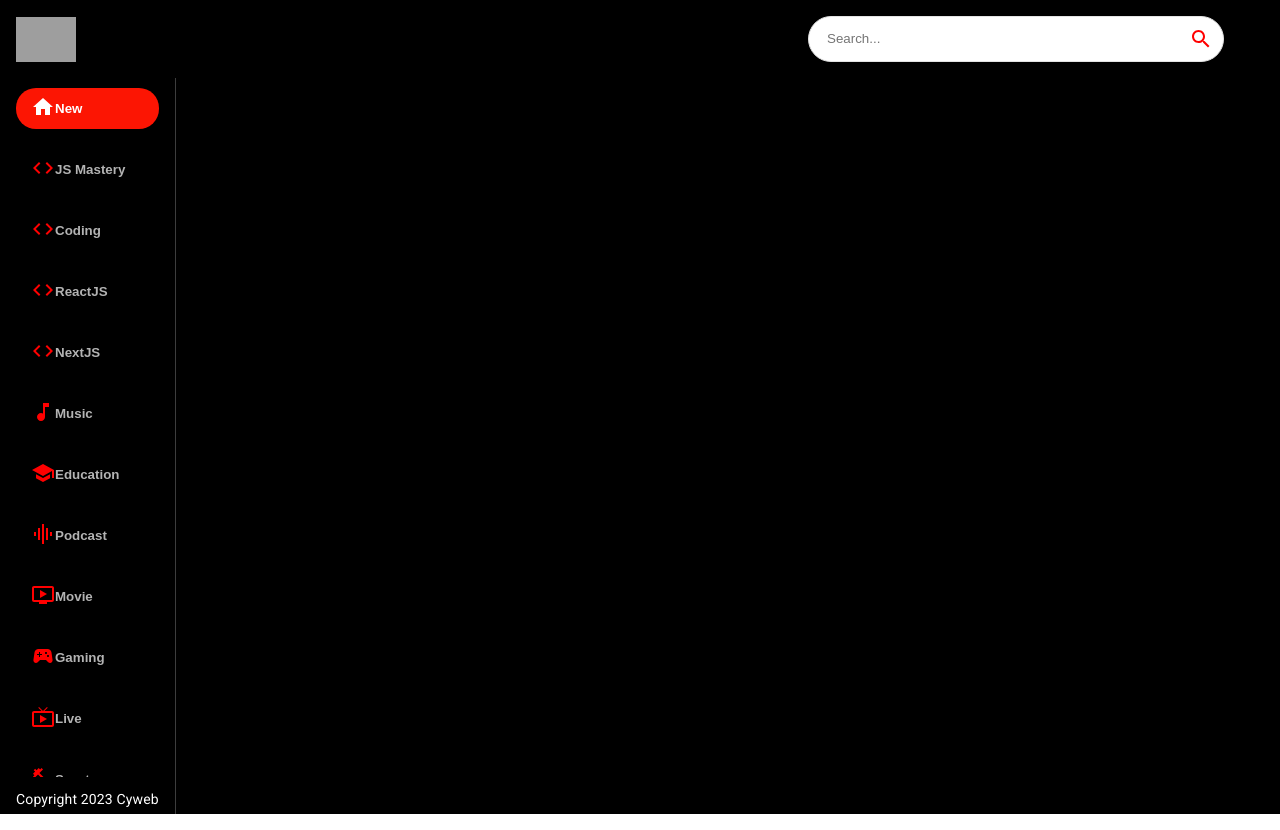
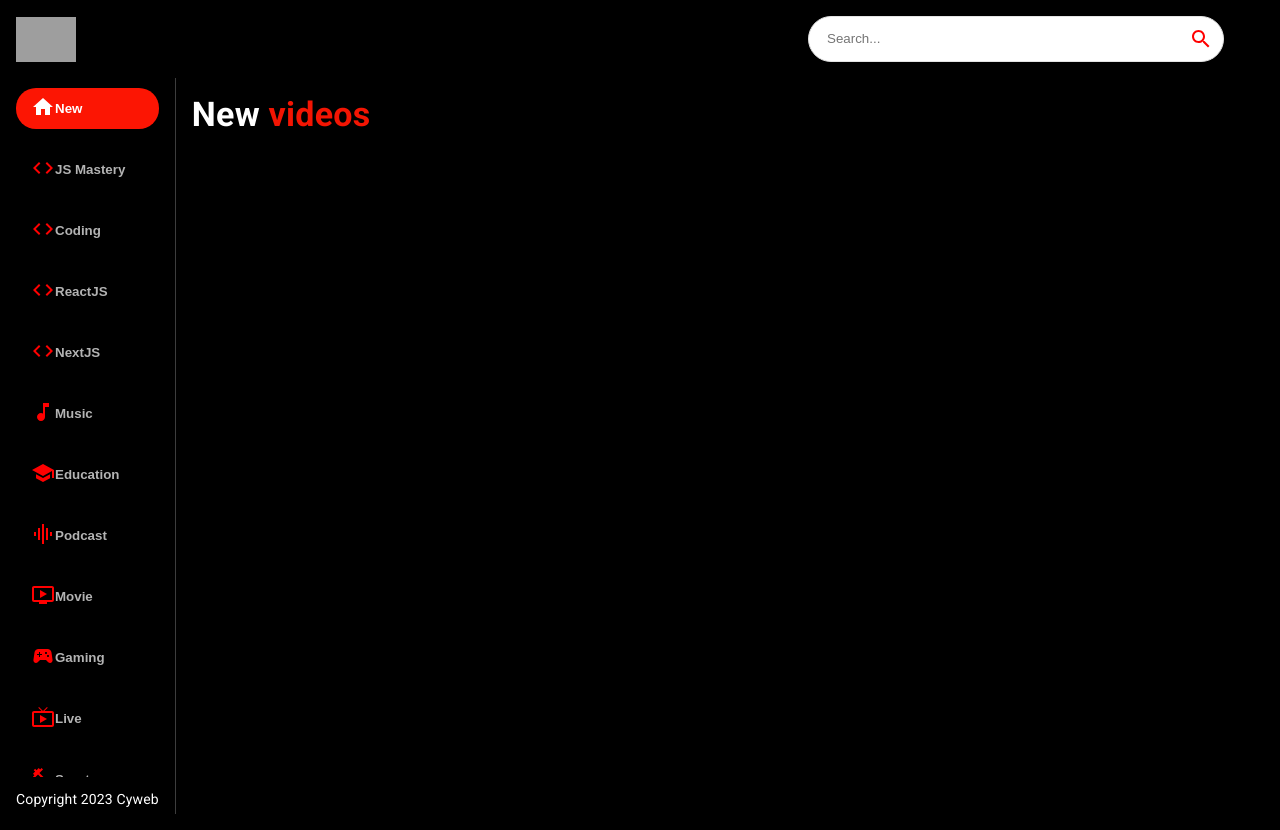
Before and after one commit to youu9/youtube_clone, a React (Create React App) app: page / in a window 1280 px wide. Built offline with nearby package versions, Linux system fonts and the light colour scheme; grey boxes are pictures that could not be loaded.

Commit message:
create videos component

```diff
--- a/src/components/Feed.jsx
+++ b/src/components/Feed.jsx
@@ -1,7 +1,6 @@
 import { useState, useEffect } from 'react'
-import { Box, Stack, typography } from '@mui/system'
-import { Typography } from '@mui/material'
-import SideBar from './SideBar'
+import { Box, Stack, Typography } from '@mui/material'
+import { SideBar, Videos } from './'
 
 const Feed = () => {
   return (
@@ -14,6 +13,14 @@ const Feed = () => {
           Copyright 2023 Cyweb
         </Typography>
       </Box>
+      <Box p={2} sx={{ overflowY: 'auto', height: '90vh', flex: 2}}>
+        <Typography variant='h4'
+        fontWeight="bold" mb={2} sx={{
+          color: 'white' }}>
+          New <span style={{ color: '#F31503'}}>videos</span>
+        </Typography>
+        <Videos videos={[]}/>
+      </Box>
     </Stack>
   )
 }
--- /dev/null
+++ b/src/components/Videos.jsx
@@ -0,0 +1,9 @@
+import React from 'react'
+
+const Videos = () => {
+  return (
+    <div>Videos</div>
+  )
+}
+
+export default Videos
--- a/src/components/index.js
+++ b/src/components/index.js
@@ -5,3 +5,4 @@ export { default as SearchFeed} from './SearchFeed';
 export { default as VideoDetail} from './VideoDetail';
 export { default as SearchBar} from './SearchBar';
 export { default as SideBar} from './SideBar';
+export { default as Videos} from './Videos';
```
